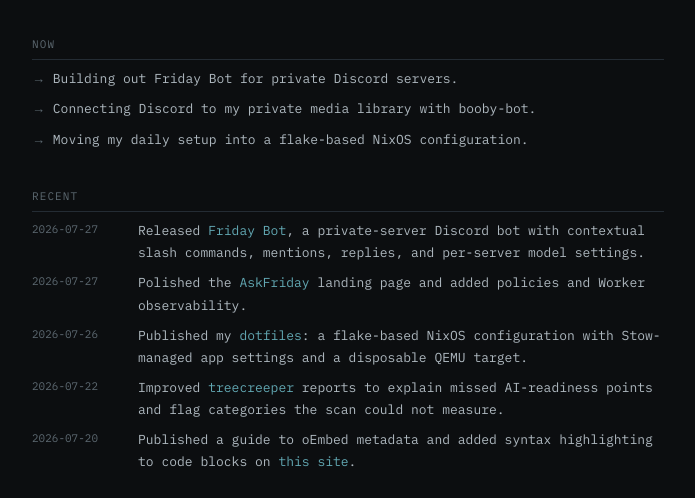
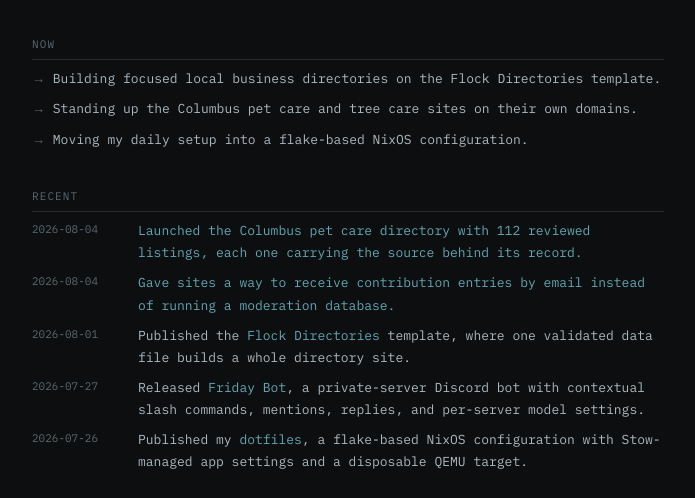
Before and after one commit to ryvrook/ryv-site, a Next.js app: page / in a window 1280 px wide. Shown: the part 302-800 px from the top of the page, without its empty margins (292-987 px from the left). Built offline with nearby package versions, Linux system fonts and the light colour scheme.

Commit message:
Update the now and recent sections

```diff
--- a/data/site.ts
+++ b/data/site.ts
@@ -24,11 +24,29 @@
   avatar: 'https://avatars.githubusercontent.com/u/29802327?v=4' as string | null,
   bio: 'I build software mostly to find out how things work, which means I end up rebuilding a lot of things other people consider solved.',
   now: [
-    'Building out Friday Bot for private Discord servers.',
-    'Connecting Discord to my private media library with booby-bot.',
+    'Building focused local business directories on the Flock Directories template.',
+    'Standing up the Columbus pet care and tree care sites on their own domains.',
     'Moving my daily setup into a flake-based NixOS configuration.',
   ],
   recent: [
+    {
+      date: '2026-08-04',
+      text: 'Launched the Columbus pet care directory with 112 reviewed listings, each one carrying the source behind its record.',
+      href: '/projects/flock-directories',
+      label: 'Flock Directories',
+    },
+    {
+      date: '2026-08-04',
+      text: 'Gave sites a way to receive contribution entries by email instead of running a moderation database.',
+      href: '/projects/flock-directories',
+      label: 'Flock Directories',
+    },
+    {
+      date: '2026-08-01',
+      text: 'Published the Flock Directories template, where one validated data file builds a whole directory site.',
+      href: '/projects/flock-directories',
+      label: 'Flock Directories',
+    },
     {
       date: '2026-07-27',
       text: 'Released Friday Bot, a private-server Discord bot with contextual slash commands, mentions, replies, and per-server model settings.',
@@ -36,28 +54,10 @@
       label: 'Friday Bot',
     },
     {
-      date: '2026-07-27',
-      text: 'Polished the AskFriday landing page and added policies and Worker observability.',
-      href: '/projects/askfriday',
-      label: 'AskFriday',
-    },
-    {
       date: '2026-07-26',
-      text: 'Published my dotfiles: a flake-based NixOS configuration with Stow-managed app settings and a disposable QEMU target.',
+      text: 'Published my dotfiles, a flake-based NixOS configuration with Stow-managed app settings and a disposable QEMU target.',
       href: '/projects/dotfiles',
       label: 'dotfiles',
-    },
-    {
-      date: '2026-07-22',
-      text: 'Improved treecreeper reports to explain missed AI-readiness points and flag categories the scan could not measure.',
-      href: '/projects/treecreeper',
-      label: 'treecreeper',
-    },
-    {
-      date: '2026-07-20',
-      text: 'Published a guide to oEmbed metadata and added syntax highlighting to code blocks on this site.',
-      href: '/projects/this-site',
-      label: 'this site',
     },
   ] as RecentEntry[],
   copyrightYears: '2012-2026',
```
